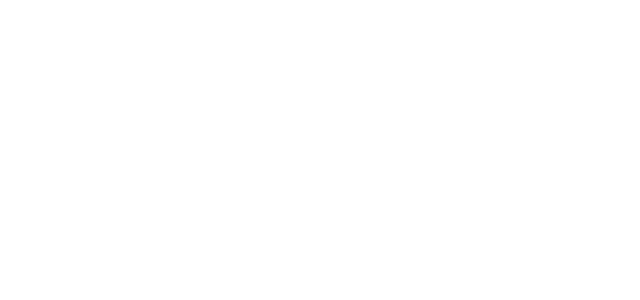
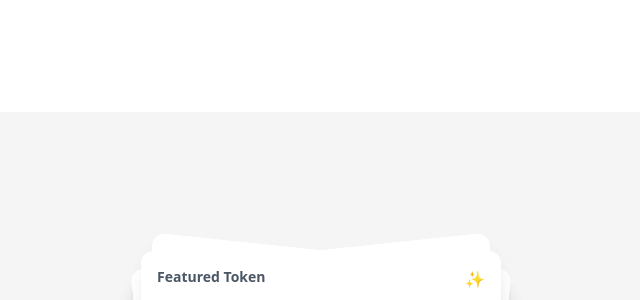
Before and after one commit to mudapediadigitalindonesia/mudadex, a Next.js app: page / in a window 1280 px wide. Shown: the part 2481-2781 px from the top of the page, without its empty margins (319-959 px from the left). Before the commit the page ends 2443 px from the top, so only its background shows below. Built offline with nearby package versions, Linux system fonts and the light colour scheme.

Commit message:
SwipeCard

```diff
--- a/src/app/page.tsx
+++ b/src/app/page.tsx
@@ -3,6 +3,7 @@
 import FadeIn from "@/components/FadeIn";
 import Image from "next/image";
 import { h2 } from "framer-motion/client";
+import SwipeCards from "@/components/SwipeCard";
 
 export default function Home() {
   return (
@@ -27,6 +28,9 @@
           <FadeIn />
         </div>
       </div>
+      <div className="flex min-h-screen items-center justify-center bg-white">
+        <SwipeCards />
+      </div>
     </>
   );
 }
--- /dev/null
+++ b/src/components/SwipeCard.tsx
@@ -0,0 +1,194 @@
+"use client";
+
+import React, { useState } from "react";
+import { motion, useMotionValue, useTransform } from "framer-motion";
+import Link from "next/link";
+import Image from "next/image";
+
+type CardType = {
+  id: number;
+  logo: string;
+  name: string;
+  price: string;
+  marketCap: string;
+  volume: string;
+  address: string;
+  link: string;
+};
+
+const cardData: CardType[] = [
+  {
+    id: 1,
+    logo: "/images/btc.png",
+    name: "Featured Token",
+    price: "$3.691",
+    marketCap: "$3.69K",
+    volume: "$0",
+    address: "BQzzg...Prxp9",
+    link: "https://www.crunchyroll.com/id/?srsltid=AfmBOorzhDqVybS_m2lO71Z3ro-5M46_F2oEzdkeLrFqX24jSzNQW_69",
+  },
+  {
+    id: 2,
+    logo: "/images/xrp.png",
+    name: "Featured Token",
+    price: "$3.691",
+    marketCap: "$3.69K",
+    volume: "$0",
+    address: "BQzzg...Prxp9",
+    link: "https://www.crunchyroll.com/id/?srsltid=AfmBOorzhDqVybS_m2lO71Z3ro-5M46_F2oEzdkeLrFqX24jSzNQW_69",
+  },
+  {
+    id: 3,
+    logo: "/images/usdt.jpg",
+    name: "Featured Token",
+    price: "$3.691",
+    marketCap: "$3.69K",
+    volume: "$0",
+    address: "BQzzg...Prxp9",
+    link: "https://www.crunchyroll.com/id/?srsltid=AfmBOorzhDqVybS_m2lO71Z3ro-5M46_F2oEzdkeLrFqX24jSzNQW_69",
+  },
+  {
+    id: 4,
+    logo: "/images/sol.jpg",
+    name: "Featured Token",
+    price: "$3.691",
+    marketCap: "$3.69K",
+    volume: "$0",
+    address: "BQzzg...Prxp9",
+    link: "https://www.crunchyroll.com/id/?srsltid=AfmBOorzhDqVybS_m2lO71Z3ro-5M46_F2oEzdkeLrFqX24jSzNQW_69",
+  },
+  {
+    id: 5,
+    logo: "/images/eth.png",
+    name: "Featured Token",
+    price: "$3.691",
+    marketCap: "$3.69K",
+    volume: "$0",
+    address: "BQzzg...Prxp9",
+    link: "https://www.crunchyroll.com/id/?srsltid=AfmBOorzhDqVybS_m2lO71Z3ro-5M46_F2oEzdkeLrFqX24jSzNQW_69",
+  },
+];
+
+const SwipeCards = () => {
+  const [cards, setCards] = useState<CardType[]>(cardData);
+  const [removedCards, setRemovedCards] = useState<CardType[]>([]);
+
+  return (
+    <div className="relative h-[500px] w-full grid place-items-center bg-neutral-100 overflow-hidden">
+      {cards.map((card) => (
+        <Card
+          key={card.id}
+          {...card} // ⬅ ini udah otomatis include `link`
+          cards={cards}
+          setCards={setCards}
+          removedCards={removedCards}
+          setRemovedCards={setRemovedCards}
+        />
+      ))}
+    </div>
+  );
+};
+
+const Card = ({
+  id,
+  logo,
+  name,
+  price,
+  marketCap,
+  volume,
+  address,
+  link, // ⬅ tambahin ini
+  setCards,
+  cards,
+  removedCards,
+  setRemovedCards,
+}: CardType & {
+  setCards: React.Dispatch<React.SetStateAction<CardType[]>>;
+  cards: CardType[];
+  removedCards: CardType[];
+  setRemovedCards: React.Dispatch<React.SetStateAction<CardType[]>>;
+}) => {
+  const x = useMotionValue(0);
+  const rotateRaw = useTransform(x, [-150, 150], [-18, 18]);
+  const opacity = useTransform(x, [-150, 0, 150], [0, 1, 0]);
+  const isFront = id === cards[cards.length - 1].id;
+
+  const rotate = useTransform(() => {
+    const offset = isFront ? 0 : id % 2 ? 6 : -6;
+    return `${rotateRaw.get() + offset}deg`;
+  });
+
+  const handleDragEnd = () => {
+    const dragValue = x.get();
+
+    if (dragValue > 100) {
+      // Geser ke kanan => Remove kartu
+      setCards((prev) => {
+        const removedCard = prev.find((card) => card.id === id);
+        if (removedCard) {
+          setRemovedCards((r) => [removedCard, ...r]);
+        }
+        return prev.filter((card) => card.id !== id);
+      });
+    } else if (dragValue < -100 && removedCards.length > 0) {
+      // Geser ke kiri => Kembalikan kartu terakhir
+      const lastRemoved = removedCards[0];
+      setRemovedCards((prev) => prev.slice(1));
+      setCards((prev) => [...prev, lastRemoved]);
+    }
+  };
+
+  return (
+    <motion.div
+      className="absolute w-[360px] rounded-xl bg-white p-4 shadow-xl cursor-grab active:cursor-grabbing"
+      style={{
+        x,
+        rotate,
+        opacity,
+        zIndex: isFront ? 50 : id,
+      }}
+      drag={isFront ? "x" : false}
+      dragConstraints={{ left: -300, right: 300 }}
+      dragElastic={0.2}
+      dragListener={true}
+      onDragEnd={handleDragEnd}
+    >
+      <div className="flex justify-between items-start mb-4">
+        <h2 className="font-semibold text-sm text-gray-600">{name}</h2>
+        <span className="text-purple-500">✨</span>
+      </div>
+      <div className="flex gap-4 items-center">
+        <img src={logo} alt="logo" className="w-20 h-20 rounded-full" />
+        <div className="grid grid-cols-2 gap-2 text-sm text-gray-700">
+          <div>
+            <p className="text-gray-500">Price</p>
+            <p>{price}</p>
+          </div>
+          <div>
+            <p className="text-gray-500">Market Cap</p>
+            <p>{marketCap}</p>
+          </div>
+          <div>
+            <p className="text-gray-500">Volume</p>
+            <p>{volume}</p>
+          </div>
+          <div>
+            <p className="text-gray-500">Address</p>
+            <p className="truncate">{address}</p>
+          </div>
+        </div>
+      </div>
+      <a
+        href={link}
+        target="_blank"
+        rel="noopener noreferrer"
+        className="mt-6 block w-full rounded-md border border-black py-2 text-center text-sm font-medium hover:bg-black hover:text-white transition"
+        onPointerDown={(e) => e.stopPropagation()}
+      >
+        View Details ↗
+      </a>
+    </motion.div>
+  );
+};
+
+export default SwipeCards;
```
